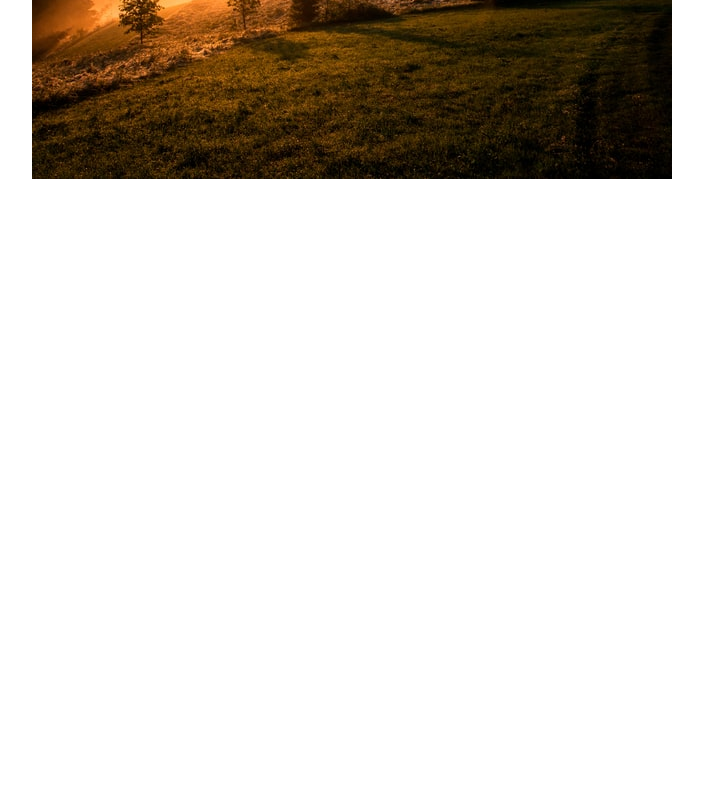
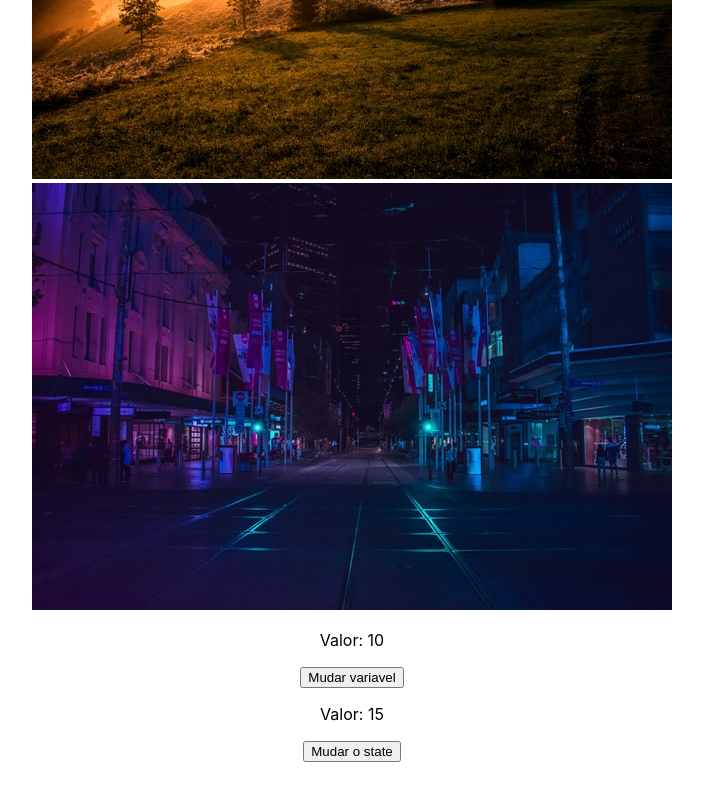
Before and after one commit to KrhystFerrari/Curso-React-Section3, a React (Create React App) app in the folder react-section3/: page / in a window 1280 px wide. Shown: the part 330-1130 px from the top of the page, without its empty margins (288-991 px from the left). Before the commit the page ends 800 px from the top, so only its background shows below. Built offline with nearby package versions, Linux system fonts and the light colour scheme.

Commit message:
usando o hook useState

```diff
--- a/react-section3/src/App.js
+++ b/react-section3/src/App.js
@@ -1,4 +1,6 @@
 import './App.css';
+import City from './assets/city.jpg';
+import ManageData from './components/ManageData';
 
 function App() {
   return (
@@ -8,6 +10,11 @@
       <div>
         <img src="/img1.jpg" alt="Paisagem"/>
       </div>
+      {/* Imagem em assets */}
+      <div>
+        <img src={City} alt="Cidade" />
+      </div>
+      <ManageData />
     </div>
   );
 }
--- /dev/null
+++ b/react-section3/src/components/ManageData.js
@@ -0,0 +1,23 @@
+import {useState} from 'react'
+
+const ManageData = () => {
+    let someData = 10;
+
+    console.log(someData);
+
+    const [number, setNumber] = useState(15);  //Sintaxe do useState
+
+  return ( <div>
+        <div>
+            <p>Valor: {someData}</p>
+            <button onClick={() => {someData = 15;}}>Mudar variavel</button>
+        </div>
+        <div>
+            <p>Valor: {number}</p>
+            <button onClick={() => setNumber(25)}>Mudar o state</button>
+        </div>
+  </div>
+  );
+}
+
+export default ManageData
--- a/react-section3/src/index.css
+++ b/react-section3/src/index.css
@@ -5,6 +5,7 @@
     sans-serif;
   -webkit-font-smoothing: antialiased;
   -moz-osx-font-smoothing: grayscale;
+  padding-bottom: 500px;
 }
 
 code {
```
